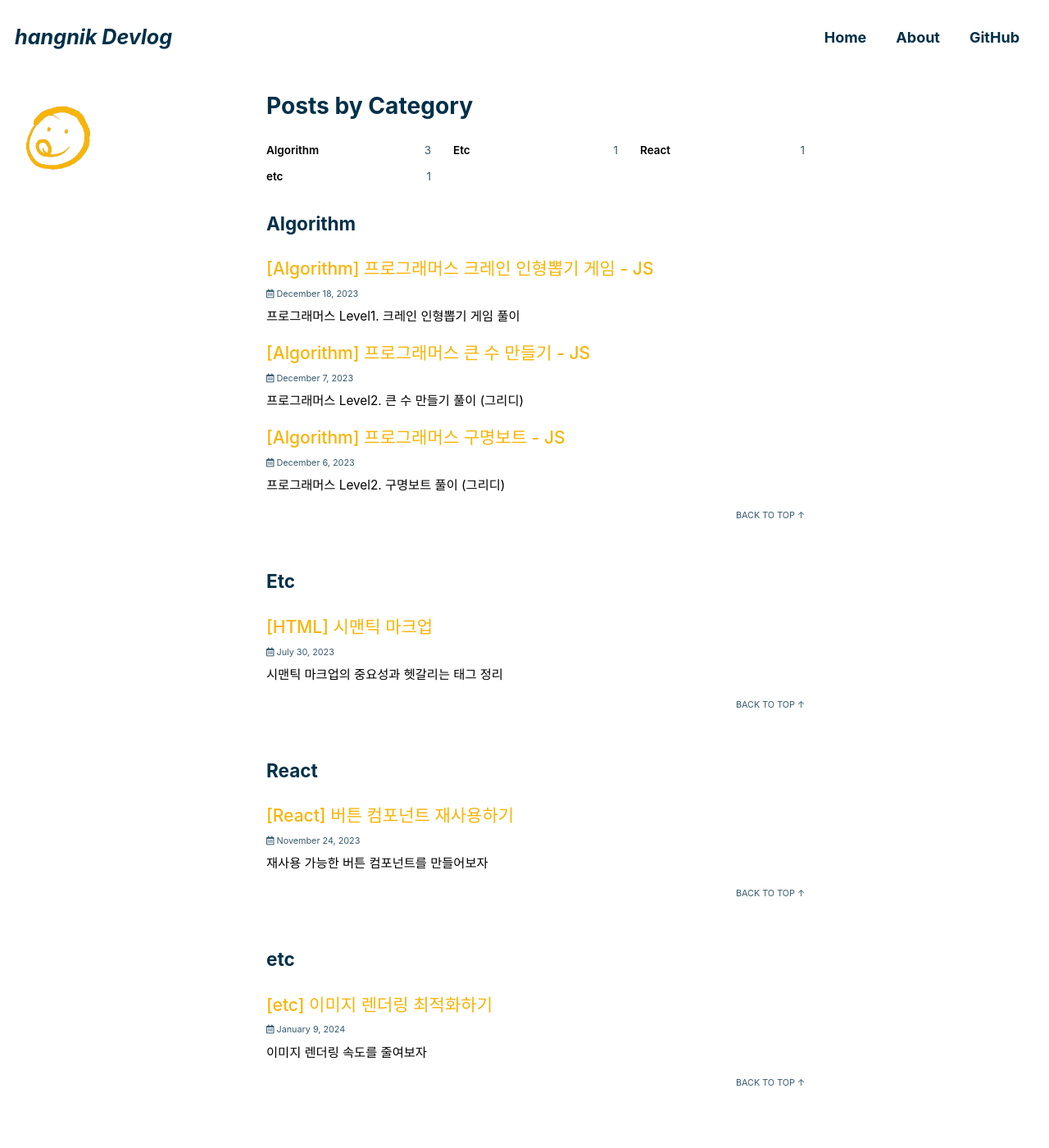
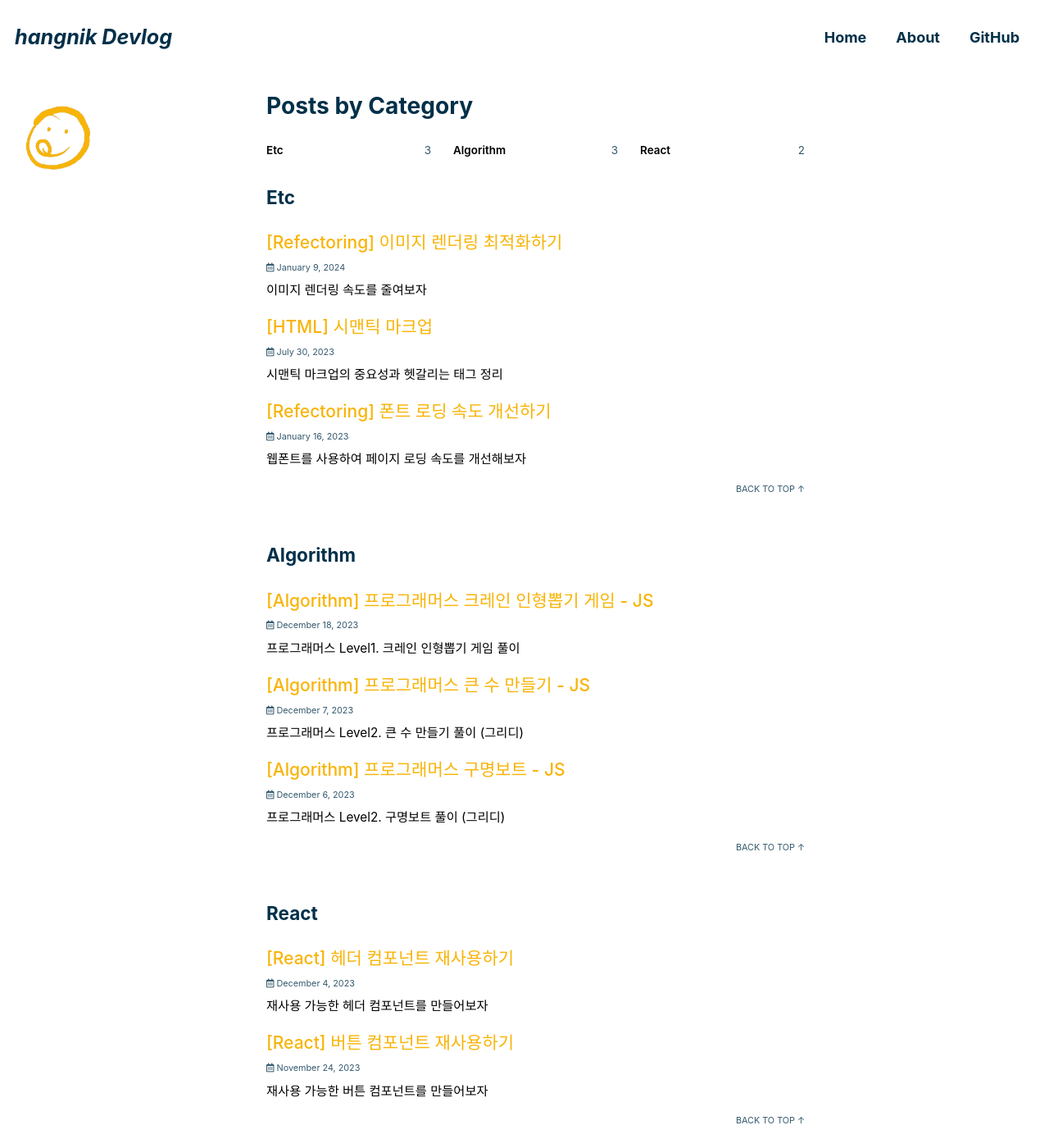
Before and after one commit to hangnik/hangnik.github.io, a Jekyll site: the page built from _pages/categories-archive.md, in a window 1280 px wide and 1400 px high. Shown: the whole window at 82% size. Built offline with Jekyll 4.4.1, drawn with Linux system fonts in a browser that asks for light colours; cached includes are drawn as plain includes; some web fonts are replaced.

Commit message:
📝 Update: 이미지 최적화 글 수정

```diff
--- /dev/null
+++ b/_posts/2023-12-04-react-header-component-reuse.md
@@ -0,0 +1,17 @@
+---
+title: "[React] 헤더 컴포넌트 재사용하기"
+excerpt: "재사용 가능한 헤더 컴포넌트를 만들어보자"
+
+categories:
+  - React
+tags:
+  - [react, component]
+
+permalink: /react/header-component-reuse/
+
+toc: true
+toc_sticky: true
+
+date: 2023-12-04
+last_modified_at: 2023-12-04
+---
--- /dev/null
+++ b/_posts/2024-01-16-etc-font-refectoring.md
@@ -0,0 +1,17 @@
+---
+title: "[Refectoring] 폰트 로딩 속도 개선하기"
+excerpt: "웹폰트를 사용하여 페이지 로딩 속도를 개선해보자"
+
+categories:
+  - Etc
+tags:
+  - [react, refectoring]
+
+permalink: /etc/font-refectoring/
+
+toc: true
+toc_sticky: true
+
+date: 2023-01-16
+last_modified_at: 2023-01-16
+---
```
Also changed, not shown: _posts/2024-01-09-React-image-rendering-refectoring.md (+9 -9 lines).
